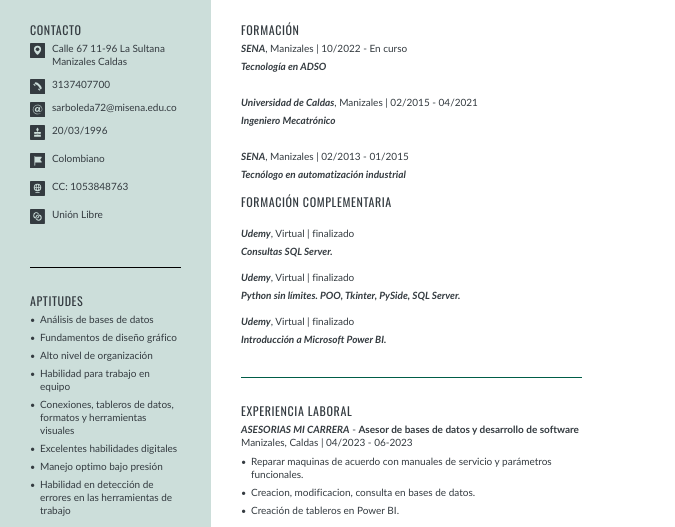
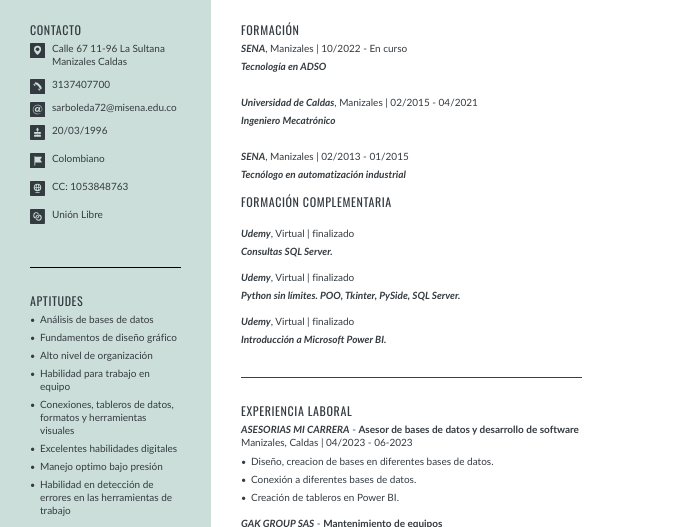
Before and after one commit to sarboleda72/hoja-de-vida, a plain HTML site: page index.html in a window 1280 px wide. Shown: the part 267-794 px from the top of the page, without its empty margins (0-675 px from the left). Drawn offline with nearby package versions, Linux system fonts and the light colour scheme.

Commit message:
Se actualiza

```diff
--- a/Hoja.html
+++ b/index.html
@@ -483,8 +483,8 @@
                                 <span class="jobdates" id="FIELD_JSTD" format="%m/%Y">04/2023</span><span dependency="JSTD+EDDT"> - </span><span class="jobdates" id="FIELD_EDDT" format="%m/%Y">06-2023</span>
                             </span>
                             <span class="jobline" id="FIELD_JDES"><ul>
-  <li> Reparar maquinas de acuerdo con manuales de servicio y parámetros funcionales.</li>
-  <li> Creacion, modificacion, consulta en bases de datos.</li>
+  <li> Diseño, creacion de bases en diferentes bases de datos.</li>
+  <li> Conexión a diferentes bases de datos.</li>
   <li> Creación de tableros en Power BI.</li>
 </ul></span>
                         </div>
```
